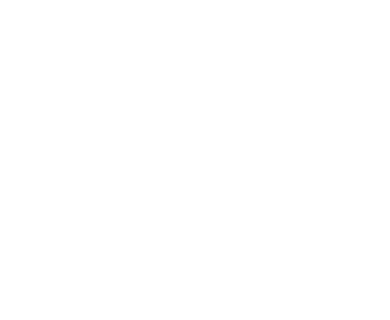
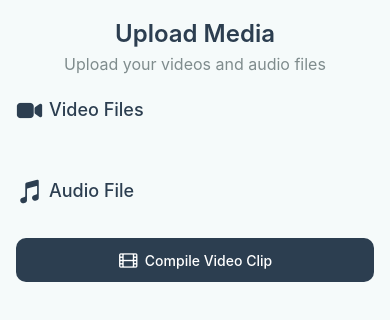
Before and after one commit to bn-digital/video-grid-compiler, a React Native app: screen / in a window 390 px wide. Shown: the top 320 px of the page. Built offline with nearby package versions, Linux system fonts and the light colour scheme.

Commit message:
Create spacing, Header, Section, Button.

```diff
--- a/package.json
+++ b/package.json
@@ -32,6 +32,7 @@
     "@react-native/typescript-config": "0.79.5",
     "@types/jest": "^29.5.13",
     "@types/react": "^19.0.0",
+    "@types/react-native-vector-icons": "^6.4.18",
     "@types/react-test-renderer": "^19.0.0",
     "eslint": "^8.19.0",
     "jest": "^29.6.3",
--- a/src/App.tsx
+++ b/src/App.tsx
@@ -6,9 +6,43 @@
  */
 
 import React from 'react';
+import {SafeAreaView, StyleSheet, View} from 'react-native';
+import {Button} from './components/Button';
+import {Header} from './components/Header';
+import {Section} from './components/Section';
+import {colors, spacing} from './theme';
 
 function App(): React.JSX.Element {
-  return <></>;
+  return (
+    <SafeAreaView style={styles.safeArea}>
+      <View style={styles.container}>
+        <Header
+          title="Upload Media"
+          subtitle="Upload your videos and audio files"
+        />
+        <Section title="Video Files" iconName="videocam" />
+        <Section title="Audio File" iconName="musical-notes" />
+
+        <Button
+          iconName="film-outline"
+          onPress={() => {}}
+          title={'Compile Video Clip'}
+        />
+      </View>
+    </SafeAreaView>
+  );
 }
 
+const styles = StyleSheet.create({
+  safeArea: {
+    flex: 1,
+    backgroundColor: colors.background.primary,
+  },
+  container: {
+    flex: 1,
+    paddingHorizontal: spacing.screenHorizontal,
+    paddingVertical: spacing.screenVertical,
+  },
+});
+
 export default App;
--- /dev/null
+++ b/src/components/Button.tsx
@@ -0,0 +1,51 @@
+import React, {FC} from 'react';
+import {StyleSheet, Text, TouchableHighlight, View} from 'react-native';
+import Icon from 'react-native-vector-icons/Ionicons';
+import {colors} from '../theme';
+
+type ButtonProps = {
+  onPress: () => void;
+  iconName: string;
+  title: string;
+};
+
+const Button: FC<ButtonProps> = ({iconName, onPress, title}) => {
+  return (
+    <TouchableHighlight
+      underlayColor={colors.background.invertedHighlight}
+      style={styles.btn}
+      onPress={onPress}>
+      <View style={styles.content}>
+        <Icon name={iconName} size={21} color={colors.typography.inverted} />
+        <Text style={styles.title} numberOfLines={1}>
+          {title}
+        </Text>
+      </View>
+    </TouchableHighlight>
+  );
+};
+
+const styles = StyleSheet.create({
+  btn: {
+    borderRadius: 10,
+    overflow: 'hidden',
+  },
+  content: {
+    backgroundColor: colors.background.inverted,
+    height: 44,
+    width: '100%',
+    paddingHorizontal: 14,
+    justifyContent: 'center',
+    flexDirection: 'row',
+    alignItems: 'center',
+    gap: 6,
+  },
+  title: {
+    fontSize: 14,
+    lineHeight: 21,
+    fontWeight: '500',
+    color: colors.typography.inverted,
+  },
+});
+
+export {Button};
--- /dev/null
+++ b/src/components/Header.tsx
@@ -0,0 +1,36 @@
+import {FC} from 'react';
+import {StyleSheet, Text, View} from 'react-native';
+import {colors} from '../theme';
+
+type HeaderProps = {
+  title: string;
+  subtitle: string;
+};
+
+const Header: FC<HeaderProps> = ({title, subtitle}) => {
+  return (
+    <View>
+      <Text style={styles.title}>{title}</Text>
+      <Text style={styles.subtitle}>{subtitle}</Text>
+    </View>
+  );
+};
+
+const styles = StyleSheet.create({
+  title: {
+    fontSize: 24,
+    lineHeight: 36,
+    fontWeight: '600',
+    color: colors.typography.primary,
+    textAlign: 'center',
+  },
+  subtitle: {
+    fontSize: 16,
+    lineHeight: 24,
+    fontWeight: '400',
+    color: colors.typography.secondary,
+    textAlign: 'center',
+  },
+});
+
+export {Header};
--- /dev/null
+++ b/src/components/Section.tsx
@@ -0,0 +1,44 @@
+import {FC, PropsWithChildren} from 'react';
+import {StyleSheet, Text, View} from 'react-native';
+import Icon from 'react-native-vector-icons/Ionicons';
+import {colors, spacing} from '../theme';
+
+type SectionProps = {
+  title: string;
+  iconName: string;
+};
+
+const Section: FC<PropsWithChildren<SectionProps>> = ({
+  iconName,
+  title,
+  children,
+}) => {
+  return (
+    <View style={styles.section}>
+      <View style={styles.sectionTop}>
+        <Icon name={iconName} size={27} color={colors.typography.primary} />
+        <Text style={styles.sectionTitle}>{title}</Text>
+      </View>
+      {children}
+    </View>
+  );
+};
+
+const styles = StyleSheet.create({
+  section: {
+    paddingVertical: spacing.sectionMargin,
+  },
+  sectionTop: {
+    flexDirection: 'row',
+    gap: 6,
+    marginBottom: spacing.contentGap,
+  },
+  sectionTitle: {
+    fontSize: 18,
+    lineHeight: 27,
+    fontWeight: '500',
+    color: colors.typography.primary,
+  },
+});
+
+export {Section};
--- a/src/theme/colors.ts
+++ b/src/theme/colors.ts
@@ -1,10 +1,12 @@
 export const colors = {
   typography: {
     primary: '#2C3E50',
+    secondary: '#7F8C8D',
     inverted: '#FFFFFF',
   },
   background: {
     primary: '#F5FAFA',
     inverted: '#2C3E50',
+    invertedHighlight: '#44596E',
   },
 };
--- a/src/theme/index.ts
+++ b/src/theme/index.ts
@@ -1 +1,2 @@
 export * from './colors';
+export * from './spacing';
--- /dev/null
+++ b/src/theme/spacing.ts
@@ -0,0 +1,6 @@
+export const spacing = {
+  screenHorizontal: 16,
+  screenVertical: 16,
+  contentGap: 12,
+  sectionMargin: 20,
+};
```
Also changed, not shown: 1 other file (tests, documents, lock files or other folders).
